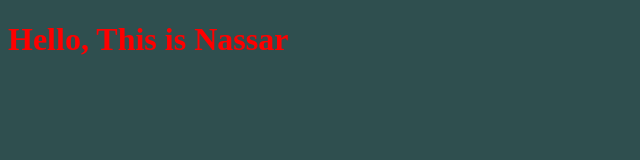
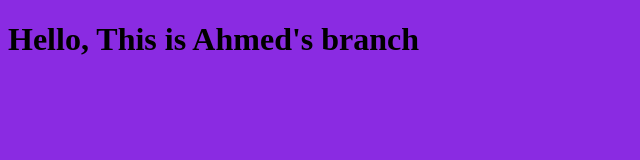
Before and after one commit to NASSARYMAN/myproject, a plain HTML site: page index.html in a window 1280 px wide. Shown: the whole page, without its empty margins (0-640 px from the left). Drawn offline with Linux system fonts and the light colour scheme.

Commit message:
Changing style of the page for Ahmed's branch

```diff
--- a/app.js
+++ b/app.js
@@ -1 +1 @@
-alert("Hello")
+alert("Hello, This is Ahmed's branch")
--- a/index.html
+++ b/index.html
@@ -7,7 +7,7 @@
     <link rel="stylesheet" href="style.css">
 </head>
 <body>
-    <h1>Hello, This is Nassar</h1>
+    <h1>Hello, This is Ahmed's branch</h1>
     <script src="app.js"></script>
 </body>
 </html>
--- a/style.css
+++ b/style.css
@@ -1,7 +1,7 @@
 body {
-    background-color: darkslategrey;
+    background-color:blueviolet;
 }
 
 h1 {
-    color: red;
+    color:rgb(0, 0, 0);
 }
```
